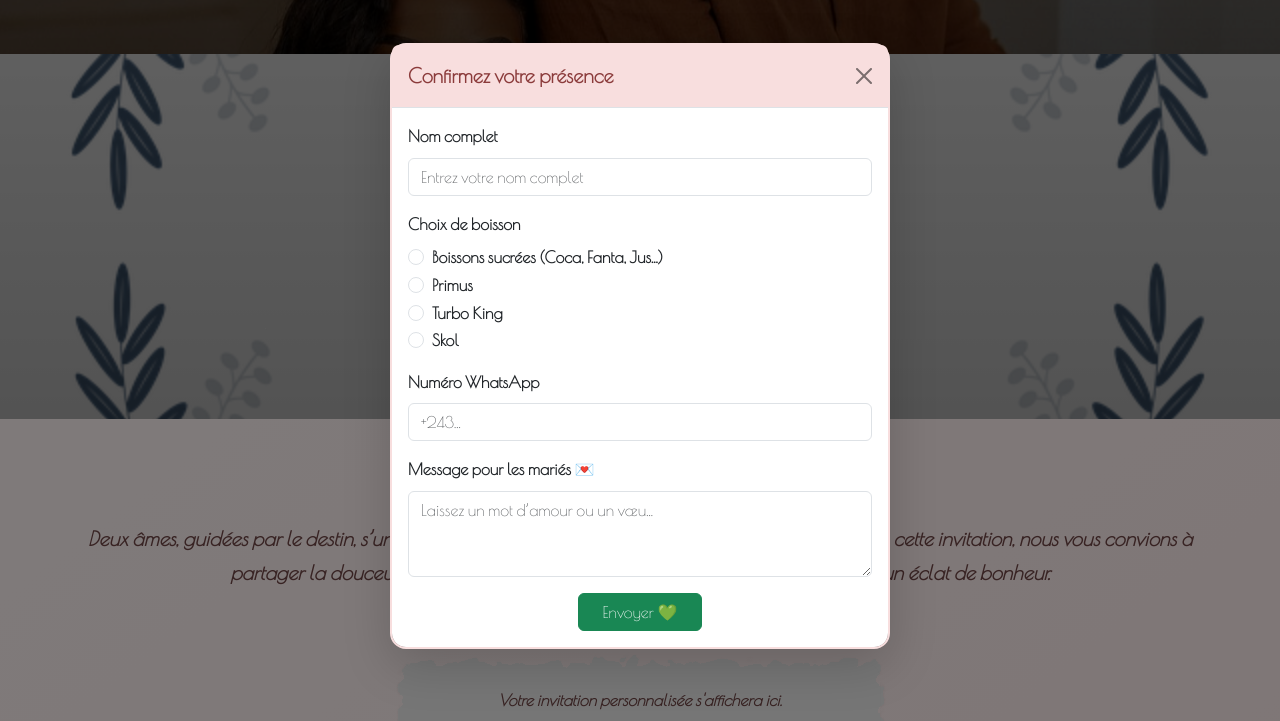
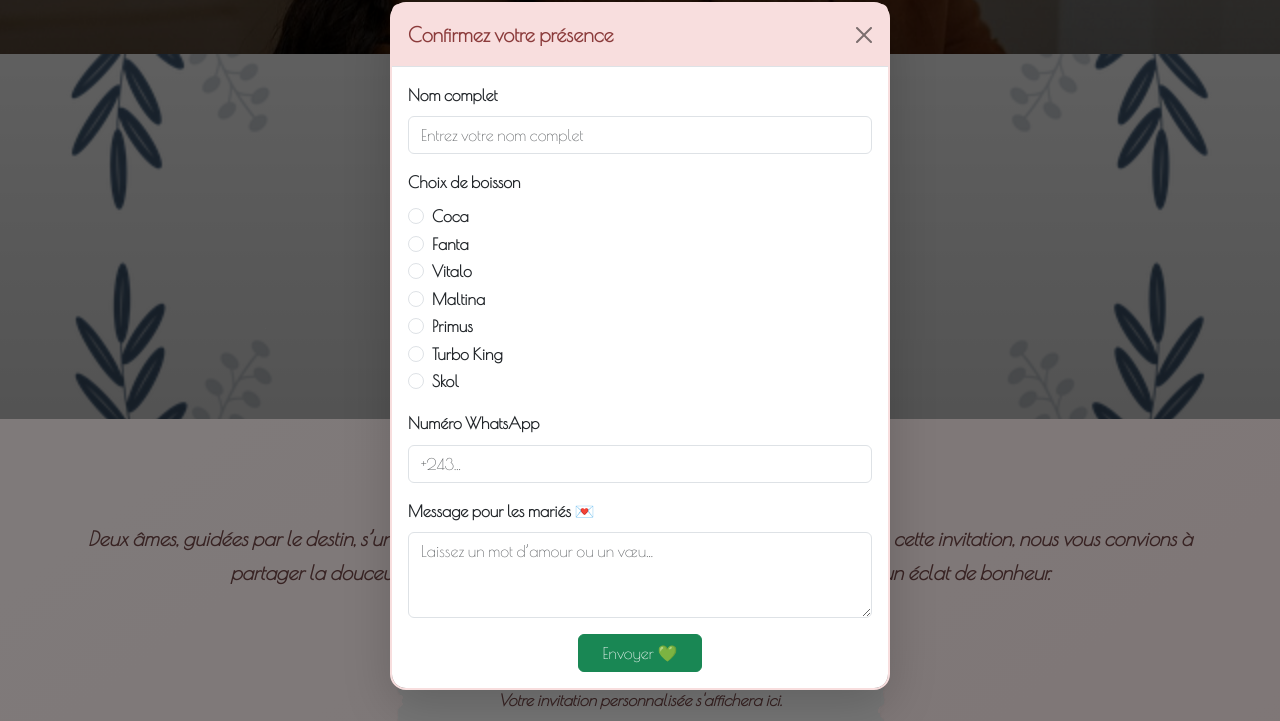
Before and after one commit to Outchi-Services/coupleMapinga, a website: page frontend/index.html in a window 1280 px wide. Both pictures are taken after a click on the button "CONFIRMER MA PRÉSENCE 💌". Shown: the part 746-1467 px from the top of the page. Drawn offline with nearby package versions, Linux system fonts and the light colour scheme; a web font is replaced by a local one.

Commit message:
update drinks
added drinks

```diff
--- a/frontend/index.html
+++ b/frontend/index.html
@@ -87,7 +87,7 @@
           <feComposite in="SourceGraphic" operator="atop" />
         </filter>
      </svg>
-    <!-- 💌 Personalized Invitation Message -->
+    <!-- Personalized Invitation Message -->
     <div class="message-card p-4 rounded-4 shadow-sm mb-5">
       <p class="romantic-text fw-semibold mb-4" id="personalMessage">
         Votre invitation personnalisée s'affichera ici.
@@ -183,7 +183,7 @@
       <h3 class="fw-semibold mb-3">Code Vestimentaire</h3>
       <p class="lead text-muted mb-4">
         Élégance et douceur du soir.<br>
-        <strong>Thème :</strong> Romantisme Chic ✨
+        <strong>Thème :</strong> Romantisme Chic
       </p>
       <div class="palette floating d-flex flex-wrap justify-content-center gap-3 mb-4">
         <div class="color-circle" style="background:#f8dede;" title="Rose poudré"></div>
@@ -249,7 +249,19 @@
               <label class="form-label">Choix de boisson</label><br />
               <div class="form-check">
                 <input class="form-check-input" type="radio" value="Boissons sucrées (Coca, Fanta, Jus...)" id="boissonsSucrees" />
-                <label class="form-check-label" for="boissonsSucrees">Boissons sucrées (Coca, Fanta, Jus...)</label>
+                <label class="form-check-label" for="boissonsSucrees">Coca</label>
+              </div>
+              <div class="form-check">
+                <input class="form-check-input" type="radio" value="Fanta" id="Fanta" />
+                <label class="form-check-label" for="Fanta">Fanta</label>
+              </div>
+              <div class="form-check">
+                <input class="form-check-input" type="radio" value="Vitalo" id="Vitalo" />
+                <label class="form-check-label" for="Vitalo">Vitalo</label>
+              </div>
+              <div class="form-check">
+                <input class="form-check-input" type="radio" value="Maltina" id="Maltina" />
+                <label class="form-check-label" for="Maltina">Maltina</label>
               </div>
               <div class="form-check">
                 <input class="form-check-input" type="radio" value="Primus" id="primus" />
--- a/frontend/js/main.js
+++ b/frontend/js/main.js
@@ -8,7 +8,7 @@ document.addEventListener("DOMContentLoaded", async () => {
 
   const observerOptions = {
     root: null, // viewport
-    threshold: 0.3, // 30% of element visible
+    threshold: 0.2, // 20% of element visible
   };
 
   const observer = new IntersectionObserver((entries, observer) => {
```
